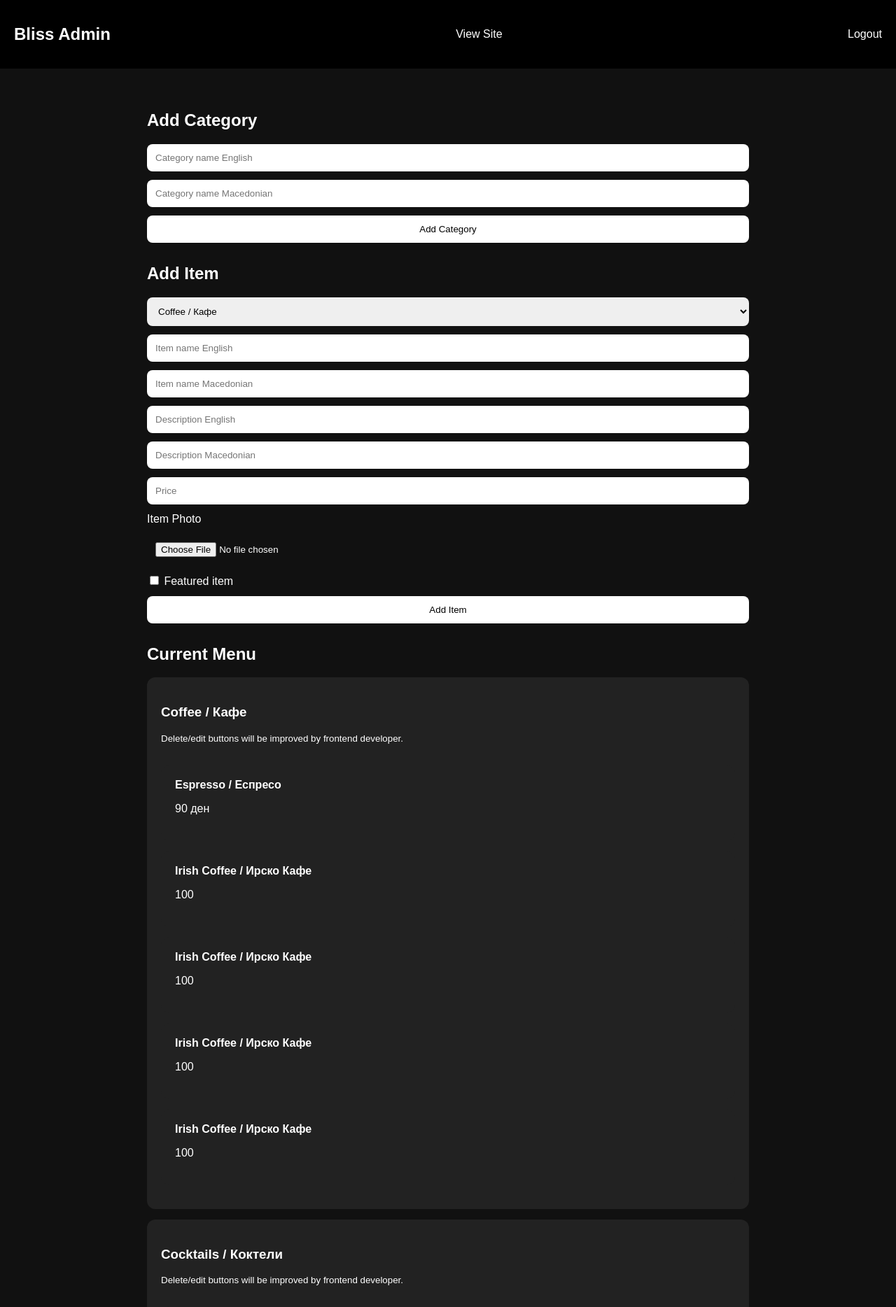
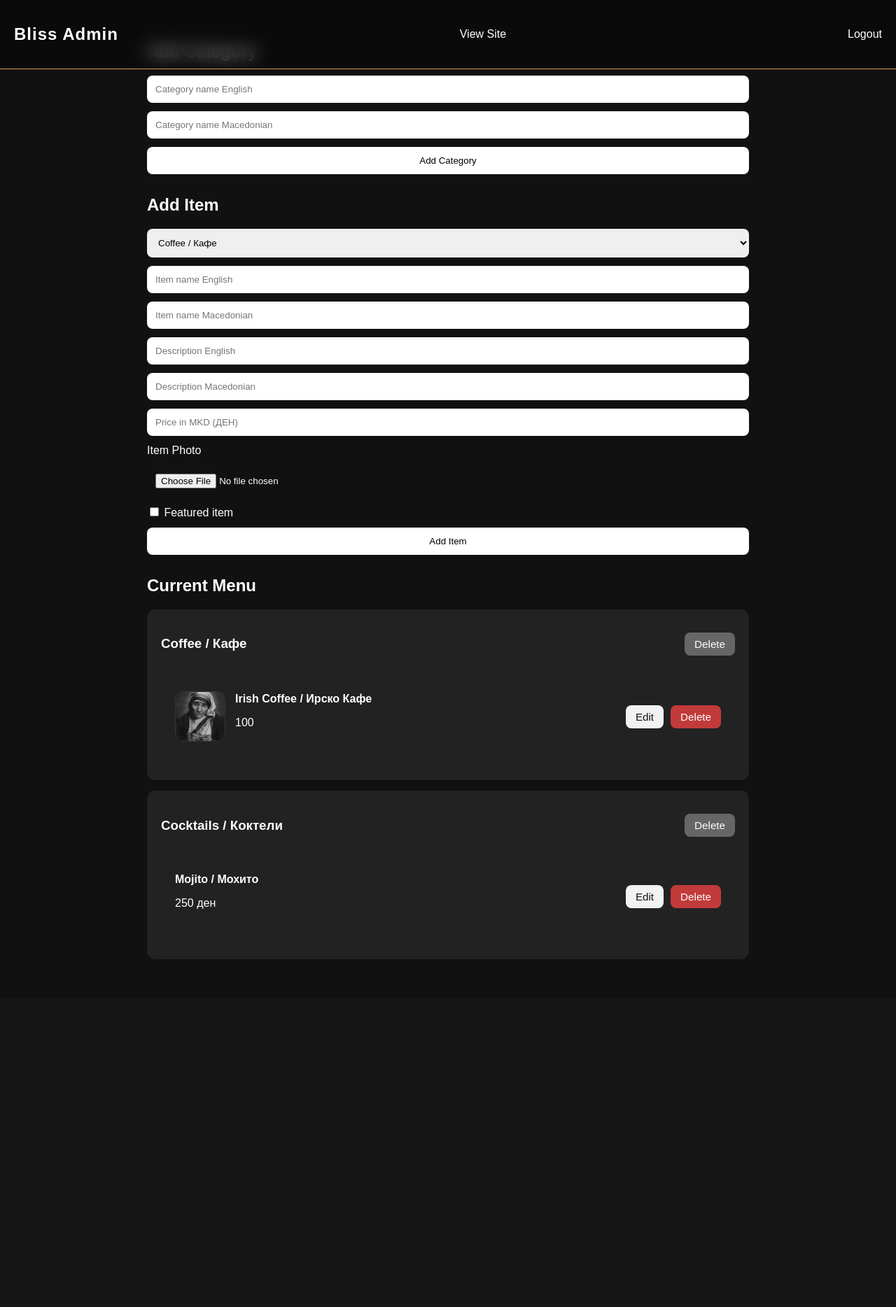
Before and after one commit to callmekm/Bliss-Website-1PAGE, a Flask app: page /admin in a window 1280 px wide. Shown: the top 1868 px of the page at 70% size. After the commit the page ends 1299 px from the top, so only its background shows below. Run offline with Flask 3, Linux system fonts and the light colour scheme; the visitor is signed in with stand-in values (Sample User, id 1).

Commit message:
Napravih go navbaro i burger menito

```diff
--- a/menu_data.json
+++ b/menu_data.json
@@ -5,46 +5,6 @@
             "name_en": "Coffee",
             "name_mk": "Кафе",
             "items": [
-                {
-                    "id": "espresso",
-                    "name_en": "Espresso",
-                    "name_mk": "Еспресо",
-                    "description_en": "Classic short espresso.",
-                    "description_mk": "Класично кратко еспресо.",
-                    "price": "90 ден",
-                    "image": "",
-                    "featured": true
-                },
-                {
-                    "id": "irish_coffee_4d23b8f9",
-                    "name_en": "Irish Coffee",
-                    "name_mk": "Ирско Кафе",
-                    "description_en": "Irish coffee from the shores of ireland",
-                    "description_mk": "Ирско кафе од морињата на ирска",
-                    "price": "100",
-                    "image": "",
-                    "featured": false
-                },
-                {
-                    "id": "irish_coffee_2973bb65",
-                    "name_en": "Irish Coffee",
-                    "name_mk": "Ирско Кафе",
-                    "description_en": "Irish coffee from the shores of ireland",
-                    "description_mk": "Ирско кафе од морињата на ирска",
-                    "price": "100",
-                    "image": "",
-                    "featured": false
-                },
-                {
-                    "id": "irish_coffee_cee661c5",
-                    "name_en": "Irish Coffee",
-                    "name_mk": "Ирско Кафе",
-                    "description_en": "Irish coffee from the shores of ireland",
-                    "description_mk": "Ирско кафе од морињата на ирска",
-                    "price": "100",
-                    "image": "",
-                    "featured": false
-                },
                 {
                     "id": "irish_coffee_bd5cf49e",
                     "name_en": "Irish Coffee",
@@ -73,33 +33,6 @@
                     "featured": true
                 }
             ]
-        },
-        {
-            "id": "filip_krste_category_fc7a818d",
-            "name_en": "Filip Krste Category",
-            "name_mk": "Филип Крсте Категорија",
-            "items": []
-        },
-        {
-            "id": "filip_krste_category_f8dc34c2",
-            "name_en": "Filip Krste Category",
-            "name_mk": "Филип Крсте Категорија",
-            "items": []
-        },
-        {
-            "id": "filip_krste_category_0fbd5d7b",
-            "name_en": "Filip Krste Category",
-            "name_mk": "Филип Крсте Категорија",
-            "id": "sdada_f9af6994",
-            "name_en": "sdada",
-            "name_mk": "asdasd",
-            "items": []
-        },
-        {
-            "id": "sadfghh_fbd10a80",
-            "name_en": "sadfghh",
-            "name_mk": "sfdgvhbn",
-            "items": []
         }
     ]
 }
--- a/static/style.css
+++ b/static/style.css
@@ -1,3 +1,7 @@
+:root {
+    --accent-color: #d29b52;
+}
+
 * {
     box-sizing: border-box;
 }
@@ -15,11 +19,28 @@
 }
 
 .navbar {
+    position: fixed;
+    top: 0;
+    left: 0;
+    width: 100%;
+
     display: flex;
     justify-content: space-between;
     align-items: center;
+
     padding: 15px 20px;
-    background: #000;
+
+    background: rgba(0, 0, 0, 0.4); /* transparent */
+    backdrop-filter: blur(12px); /* blur glass effect */
+
+    border-bottom: 1px solid var(--accent-color);
+
+    z-index: 1000;
+}
+
+.navbar h1 {
+    font-weight: 600;
+    letter-spacing: 1px;
 }
 
 .nav-links {
@@ -46,6 +119,68 @@
     color: black;
     cursor: pointer;
     border-radius: 8px;
+}
+
+.small {
+    padding: 8px 14px;
+    border-radius: 8px;
+    font-size: 0.95rem;
+    border: none;
+    cursor: pointer;
+    background: #f2f2f2;
+    color: #111;
+}
+
+.small.secondary {
+    background: #666;
+    color: white;
+}
+
+.small.danger {
+    background: #c23a3a;
+    color: white;
+}
+
+.admin-category-header {
+    display: flex;
+    justify-content: space-between;
+    align-items: center;
+    gap: 16px;
+    margin-bottom: 18px;
+}
+
+.admin-category-actions,
+.admin-item-actions {
+    display: flex;
+    gap: 10px;
+}
+
+.admin-category-items {
+    display: grid;
+    gap: 12px;
+}
+
+.admin-item {
+    display: flex;
+    justify-content: space-between;
+    align-items: center;
+    gap: 12px;
+    flex-wrap: wrap;
+}
+
+.admin-item-main {
+    display: flex;
+    align-items: center;
+    gap: 14px;
+    min-width: 0;
+}
+
+.admin-item-image {
+    width: 72px;
+    height: 72px;
+    object-fit: cover;
+    border-radius: 12px;
+    border: 1px solid #333;
 }
 
 .featured,
--- a/templates/admin.html
+++ b/templates/admin.html
@@ -47,7 +47,7 @@
                 <input type="text" name="description_en" placeholder="Description English">
                 <input type="text" name="description_mk" placeholder="Description Macedonian">
 
-                <input type="text" name="price" placeholder="Price">
+                <input type="text" name="price" placeholder="Price in MKD (ДЕН)">
 
                 <label> Item Photo</label>
                 <input type="file" name="image_file" accept="image/*">
@@ -66,26 +66,49 @@
 
             {% for category in data.categories %}
             <div class="admin-category">
+                <div class="admin-category-header">
                     <h3>{{ category.name_en }} / {{ category.name_mk }}</h3>
+                    <div class="admin-category-actions">
+                        <button type="button" class="small secondary delete-category" data-category-id="{{ category.id }}">
+                            Delete
+                        </button>
+                    </div>
+                </div>
 
-                <form action="/api/categories/{{ category.id }}" method="POST">
-                    <small>
-                        Delete/edit buttons will be improved by frontend developer.
-                    </small>
-                </form>
-
+                <div class="admin-category-items">
                     {% for item in category["items"] %}
                     <div class="admin-item">
+                        <div class="admin-item-main">
+                            {% if item.image %}
+                            <img
+                                class="admin-item-image"
+                                src="{{ url_for('static', filename=item.image) }}"
+                                alt="{{ item.name_en }} image"
+                            >
+                            {% endif %}
+                            <div>
                                 <strong>{{ item.name_en }} / {{ item.name_mk }}</strong>
                                 <p>{{ item.price }}</p>
                             </div>
+                        </div>
+                        <div class="admin-item-actions">
+                            <button type="button" class="small edit-item" data-item-id="{{ item.id }}">
+                                Edit
+                            </button>
+                            <button type="button" class="small danger delete-item" data-item-id="{{ item.id }}">
+                                Delete
+                            </button>
+                        </div>
+                    </div>
                     {% endfor %}
+                </div>
             </div>
             {% endfor %}
         </section>
 
     </main>
 
+    <script src="{{ url_for('static', filename='script.js') }}"></script>
 </body>
 
 </html>
```
Also changed, not shown: other parts of static/style.css (+102 -3 lines), static/script.js (+60 -0 lines), templates/index.html (+14 -2 lines), static/images/bliss-logo (BLISS).png (added), static/images/bliss-logo (LOUNGE BAR).png (added), static/images/bliss-logo.png (added). Lines whose indentation alone changed are shown as unchanged.
